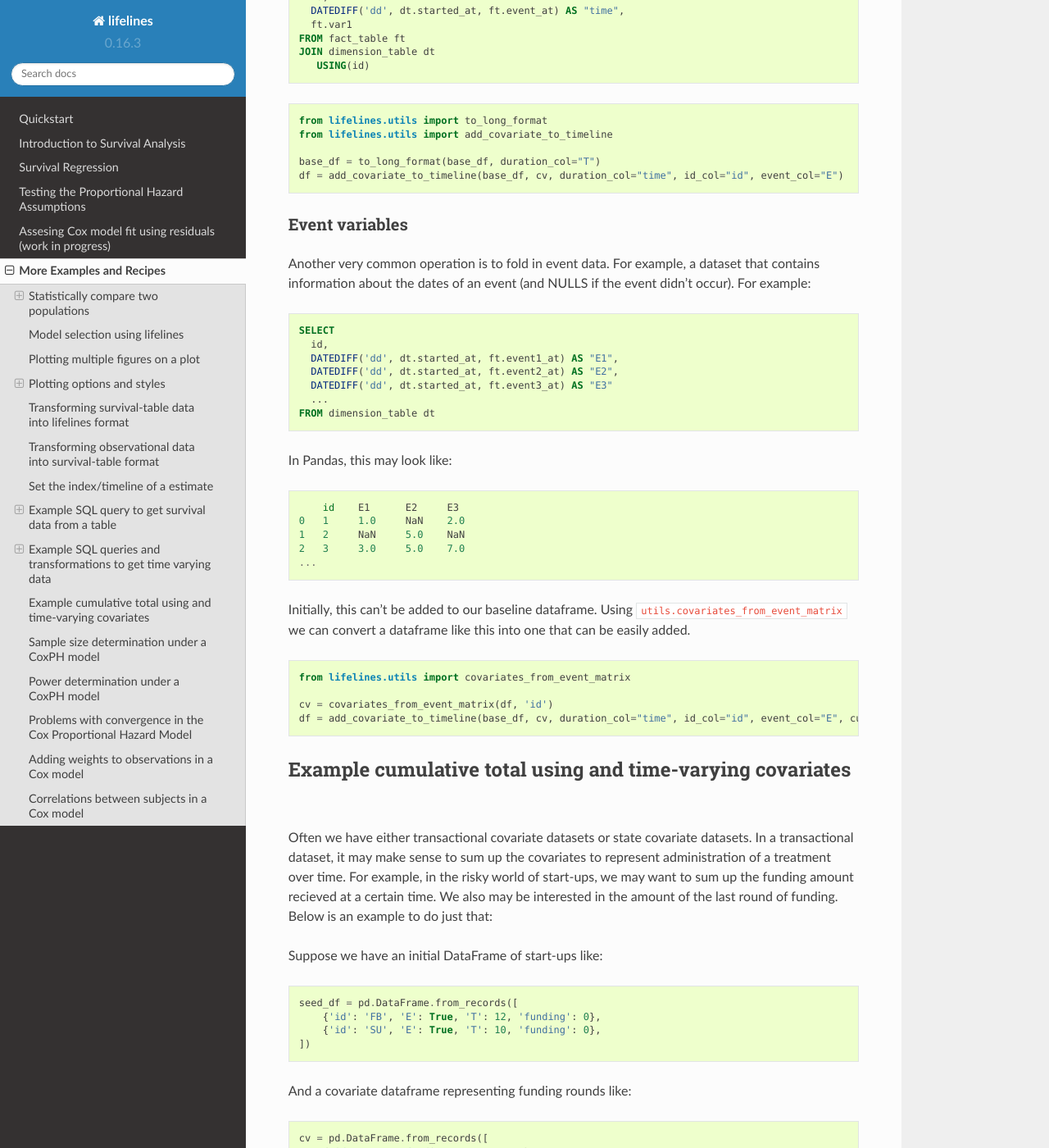
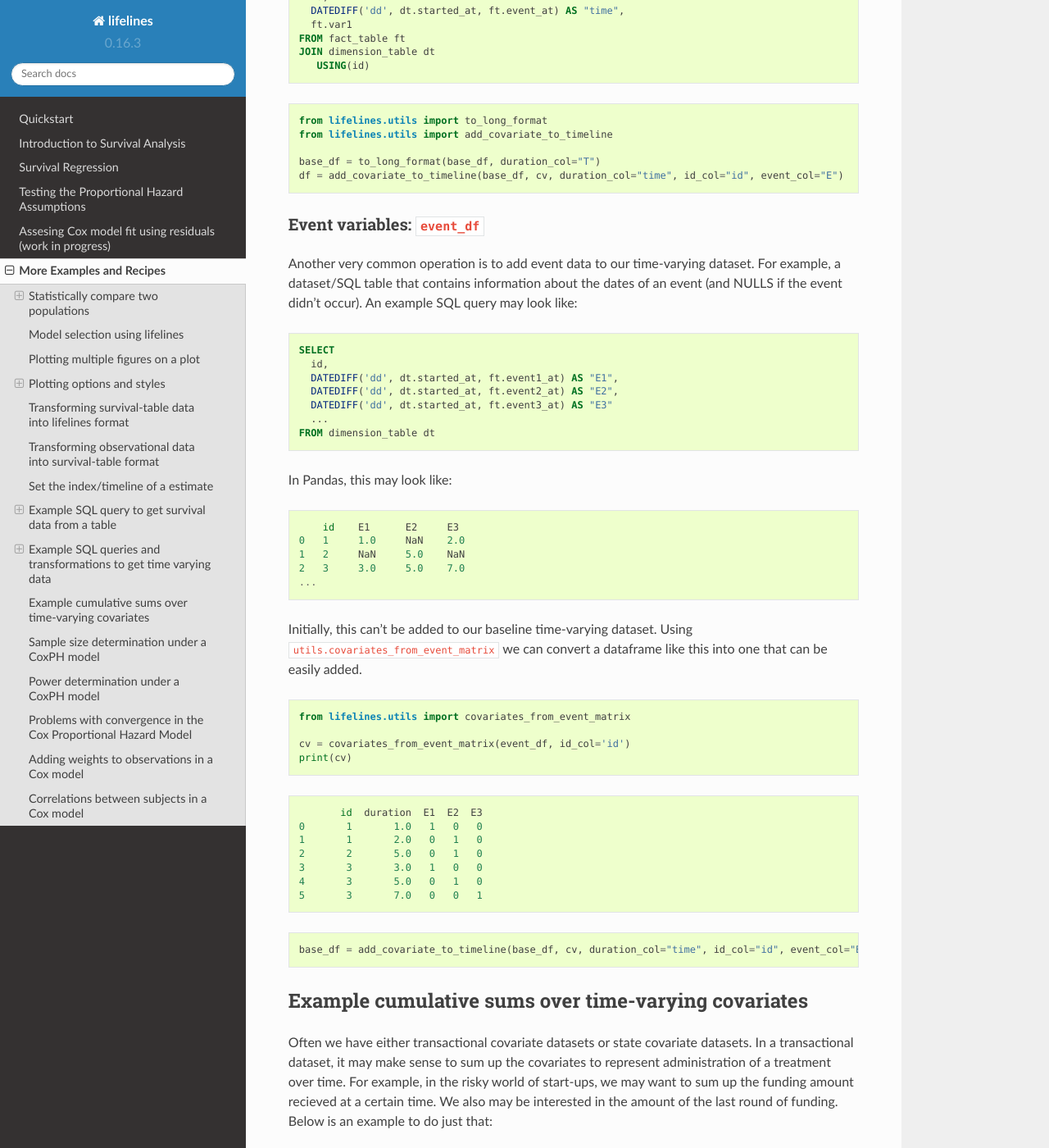
Before and after one commit to CamDavidsonPilon/lifelines, a Sphinx documentation site: the page built from docs/Examples.rst, in a window 1280 px wide and 1400 px high, scrolled down 11287 px. Shown: the whole window at 82% size. Built offline with Sphinx 7.4.7 and the Read the Docs theme 2.0.0, drawn with Linux system fonts in a browser that asks for light colours; pages that are not in the unit, such as notebooks, are missing from menus; some of the changed text lies outside the part shown.

Commit message:
some doc improvements

```diff
--- a/docs/Examples.rst
+++ b/docs/Examples.rst
@@ -446,7 +446,7 @@ Base dataset: ``base_df``
     FROM dimension_table dt
 
 
-Time-varying variables
+Time-varying variables: ``cv``
 ^^^^^^^^^^^^^^^^^^^^^^^^^^^^^^^^^^^^^^^^^^^^^^^
 
 .. code-block:: mysql
@@ -470,10 +470,10 @@ Time-varying variables
     df = add_covariate_to_timeline(base_df, cv, duration_col="time", id_col="id", event_col="E")
 
 
-Event variables
+Event variables: ``event_df``
 ^^^^^^^^^^^^^^^^^^^^^^^^^^^^^^^^^^^^^^^^^^^^^^^
 
-Another very common operation is to fold in event data. For example, a dataset that contains information about the dates of an event (and NULLS if the event didn't occur). For example:
+Another very common operation is to add event data to our time-varying dataset. For example, a dataset/SQL table that contains information about the dates of an event (and NULLS if the event didn't occur). An example SQL query may look like:
 
 .. code-block:: mysql
 
@@ -496,17 +496,33 @@ In Pandas, this may look like:
     2   3     3.0     5.0    7.0
     ...
 
-Initially, this can't be added to our baseline dataframe. Using ``utils.covariates_from_event_matrix`` we can convert a dataframe like this into one that can be easily added.
+Initially, this can't be added to our baseline time-varying dataset. Using ``utils.covariates_from_event_matrix`` we can convert a dataframe like this into one that can be easily added.
 
 .. code-block:: python
 
     from lifelines.utils import covariates_from_event_matrix
 
-    cv = covariates_from_event_matrix(df, 'id')
-    df = add_covariate_to_timeline(base_df, cv, duration_col="time", id_col="id", event_col="E", cumulative_sum=True)
+    cv = covariates_from_event_matrix(event_df, id_col='id')
+    print(cv)
 
 
-Example cumulative total using and time-varying covariates
+.. code-block:: python
+
+           id  duration  E1  E2  E3
+    0       1       1.0   1   0   0
+    1       1       2.0   0   1   0
+    2       2       5.0   0   1   0
+    3       3       3.0   1   0   0
+    4       3       5.0   0   1   0
+    5       3       7.0   0   0   1
+
+
+.. code-block:: python
+
+    base_df = add_covariate_to_timeline(base_df, cv, duration_col="time", id_col="id", event_col="E")
+
+
+Example cumulative sums over time-varying covariates
 ############################################################
 
 Often we have either transactional covariate datasets or state covariate datasets. In a transactional dataset, it may make sense to sum up the covariates to represent administration of a treatment over time. For example, in the risky world of start-ups, we may want to sum up the funding amount recieved at a certain time. We also may be interested in the amount of the last round of funding. Below is an example to do just that:
@@ -515,7 +531,7 @@ Suppose we have an initial DataFrame of start-ups like:
 
 .. code-block:: python
 
-    seed_df = pd.DataFrame.from_records([
+    seed_df = pd.DataFrame([
         {'id': 'FB', 'E': True, 'T': 12, 'funding': 0},
         {'id': 'SU', 'E': True, 'T': 10, 'funding': 0},
     ])
@@ -526,7 +542,7 @@ And a covariate dataframe representing funding rounds like:
 
 .. code-block:: python
 
-    cv = pd.DataFrame.from_records([
+    cv = pd.DataFrame([
         {'id': 'FB', 'funding': 30, 't': 5},
         {'id': 'FB', 'funding': 15, 't': 10},
         {'id': 'FB', 'funding': 50, 't': 15},
```
